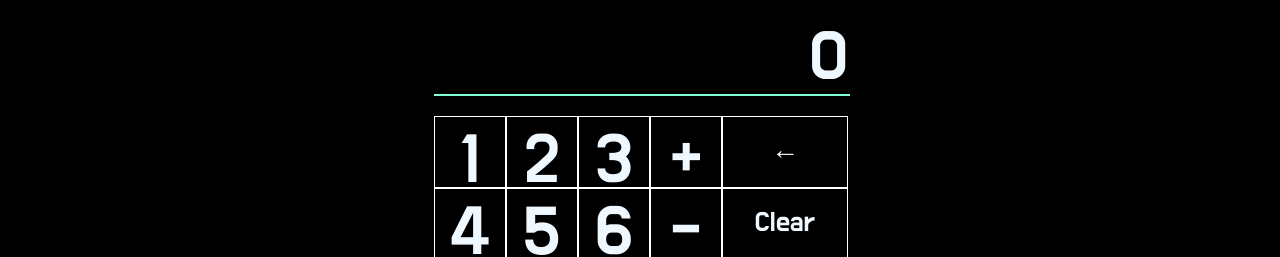
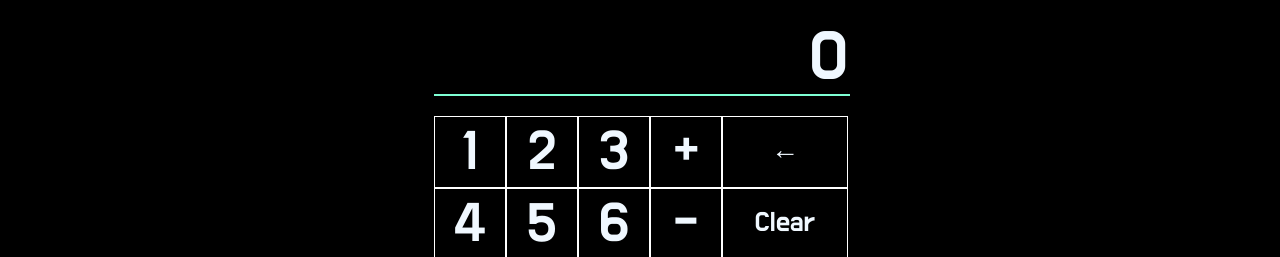
Before and after one commit to Insookim0702/VanillaCalculator, a plain HTML site: page index.html in a window 1280 px wide. Shown: the part 73-330 px from the top of the page. Drawn offline with Linux system fonts and the light colour scheme.

Commit message:
font-size 수정

```diff
--- a/index.css
+++ b/index.css
@@ -57,9 +57,9 @@ input {
 }
 
 .text {
-    width: 1em;
-    height: 1em;
-    font-size: 5rem;
+    width: 5rem;
+    height: 5rem;
+    font-size: 4rem;
     border: 1px solid white;
     cursor: pointer;
 }
```
